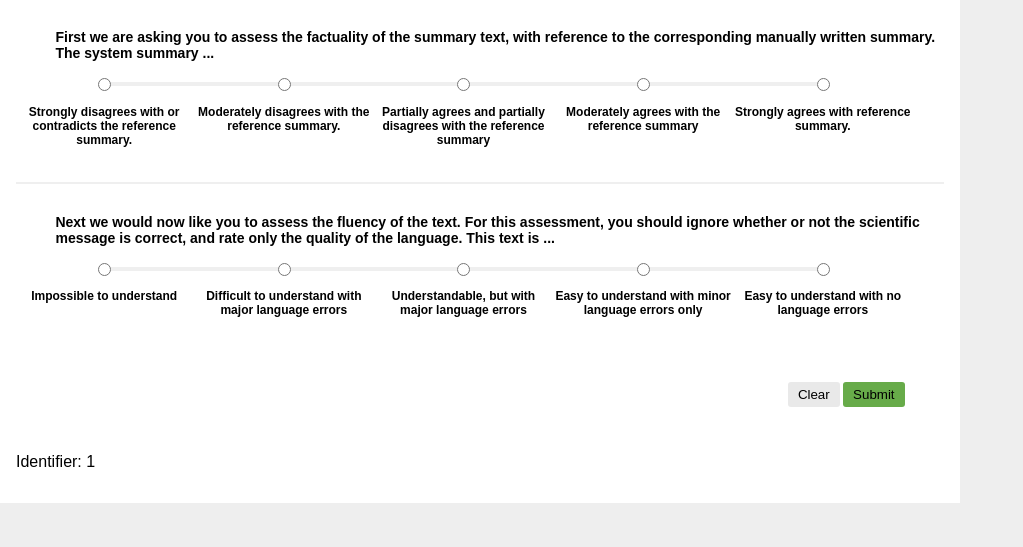
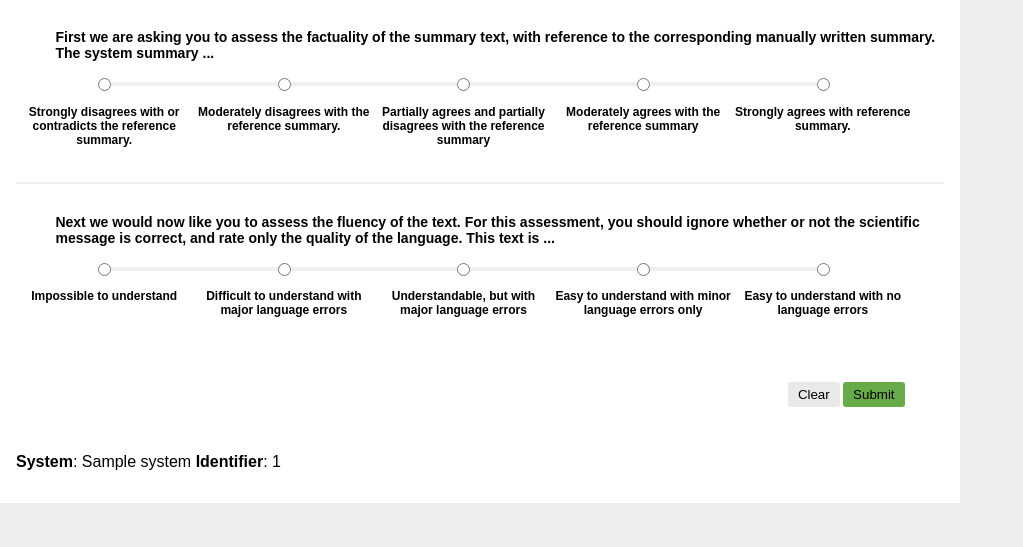
Before and after one commit to bwallace/summary_annotation, a Flask app: template templates/annotate.html in a window 1280 px wide. Shown: the part 253-800 px from the top of the page, without its empty margins (0-1023 px from the left). Run offline with Flask 2, Linux system fonts and the light colour scheme; the template is opened without the code that fills it: most values are stand-ins (such as "Sample title", 1, 10 or a date in 2020).

Commit message:
changing ordering to do per review

```diff
--- a/app.py
+++ b/app.py
@@ -17,12 +17,11 @@ def get_summaries_for_uid(uid) -> Tuple[str]:
     # return (target, title, predicted) summary for this *prediction* uid.
 
     with sqlite3.connect(db_path) as con:
-        cochrane_id, pred_summary = con.execute("""SELECT cochrane_id, summary FROM generated_summaries where uuid='{}';""".format(uid)).fetchone()
+        cochrane_id, pred_summary, system = con.execute("""SELECT cochrane_id, summary, system_id FROM generated_summaries where uuid='{}';""".format(uid)).fetchone()
         # now get the reference summary
-
         reference_summary, title = con.execute("""SELECT summary, title FROM target_summaries where cochrane_id='{}';""".format(cochrane_id)).fetchone()
 
-        return (reference_summary, title, pred_summary)
+        return (reference_summary, title, system, pred_summary)
 
 
 @app.route('/view_sources/<uid>')
@@ -36,9 +35,9 @@ def view_sources(uid):
 def annotate(uid):
     # uid is a unique identifier for a *generated*
     # summary.
-    reference, review_title, prediction = get_summaries_for_uid(uid)
+    reference, review_title, system, prediction = get_summaries_for_uid(uid)
     return render_template('annotate.html', uid=uid, review_title=review_title,
-                            reference=reference, prediction=prediction)
+                            reference=reference, prediction=prediction, system=system)
 
 
 def next():
@@ -47,7 +46,7 @@ def next():
         # NOTE this is inefficient, but who cares for our case
         q_str = """SELECT uuid FROM generated_summaries WHERE NOT EXISTS (
                     SELECT * FROM label WHERE generated_summaries.uuid = label.generated_summary_id)
-                    ORDER BY RANDOM() LIMIT 1;"""
+                    ORDER BY COCHRANE_ID, RANDOM() LIMIT 1;"""
         next_uuid = con.execute(q_str).fetchone()[0]
         return annotate(next_uuid)
 
--- a/scripts/populate_db.py
+++ b/scripts/populate_db.py
@@ -31,7 +31,6 @@ def add_references(reference_summary_path="../data/output_abs_title.csv"):
             import pdb; pdb.set_trace()
 
 
-        #if math.isnan(title):
         if isinstance(title, float):
             print("no title for {}!".format(reference_summary['Cochrane ID']))
             title = "(no title available)"
--- a/templates/annotate.html
+++ b/templates/annotate.html
@@ -49,7 +49,8 @@
         <label>Strongly agrees with reference summary.
 </label>
       </li>
-    </ul>
+
+   </ul>
     <label class="statement">Next we would now like you to assess the fluency of the text. For this assessment, you should ignore whether or not the scientific message is correct, and rate only the quality of the language. This text is ...</label>
     <ul class='likert'>
       <li>
@@ -81,7 +82,7 @@
   </form>
 </div>
 
-  <p>Identifier: {{ uid }}</p>
+  <p><b>System</b>: {{ system }} <b>Identifier</b>: {{ uid }}</p>
 
   {% endblock %}
 </section>
```
